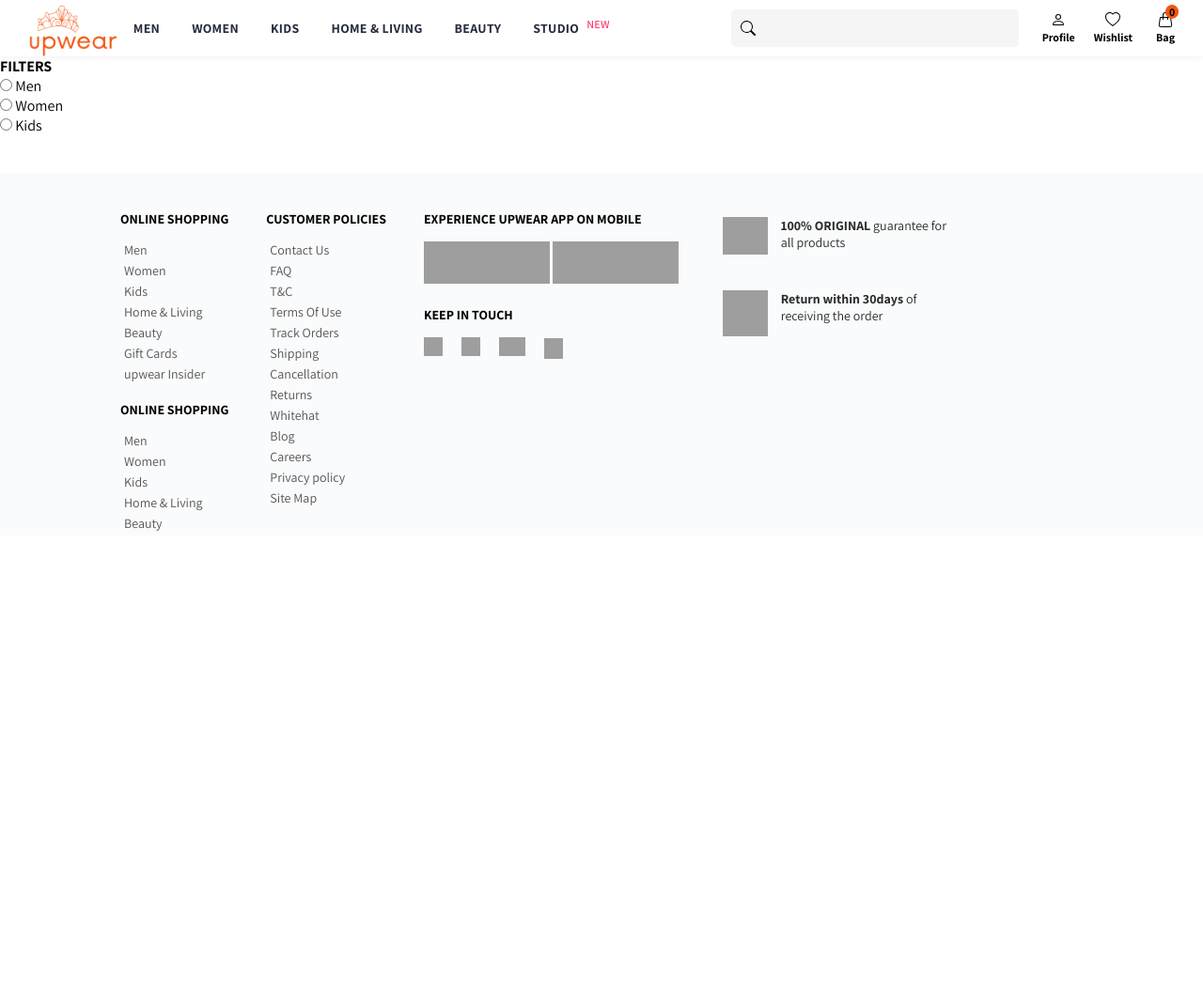
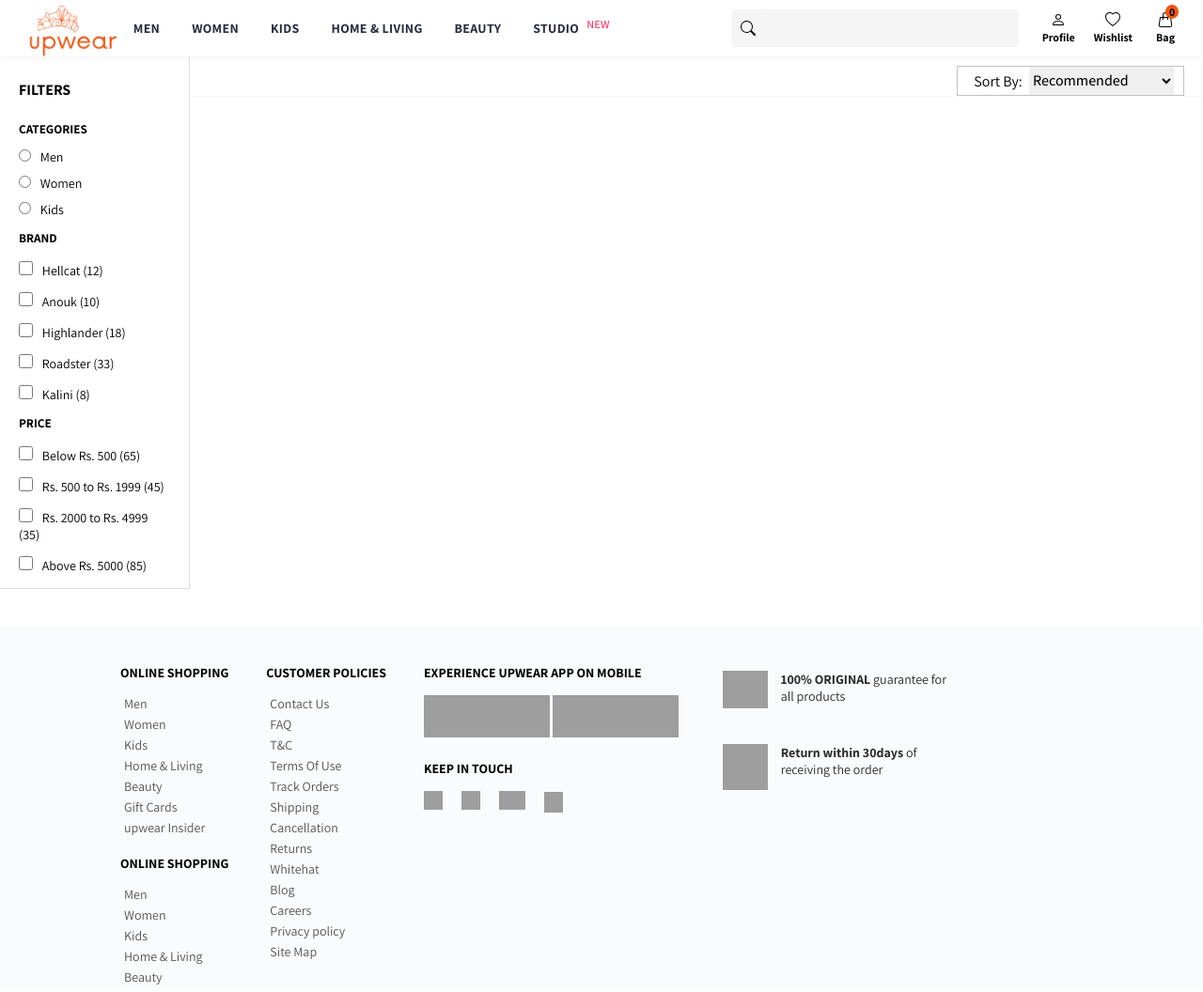
Before and after one commit to chetandabli/upwear, a plain HTML site: page frontend/product.html in a window 1280 px wide. Shown: the top 1056 px of the page at 94% size. Drawn offline with Linux system fonts and the light colour scheme; no server answers; grey boxes are pictures that could not be loaded.

Commit message:
done something

```diff
--- a/frontend/product.html
+++ b/frontend/product.html
@@ -17,6 +17,7 @@
                 <h6 id="clearfilter"></h6>
             </div>
             <div id="filterbycategory">
+                <h5>CATEGORIES</h5>
                 <div>
                     <input type="radio" name="mens" id="mensfilter" value="mens">
                     <label for="mens">Men</label>
@@ -30,11 +31,67 @@
                     <label for="kids">Kids</label>
                 </div>
             </div>
+            <div id="brandfilter">
+                <h5>BRAND</h5>
+                <div>
+                    <input type="checkbox" name="hellcat" id="hellcat">
+                    <label for="hellcat">Hellcat (12)</label>
+                </div>
+                <div>
+                    <input type="checkbox" name="anouk" id="anouk">
+                    <label for="anouk">Anouk (10)</label>
+                </div>
+                <div>
+                    <input type="checkbox" name="highlander" id="highlander">
+                    <label for="highlander">Highlander (18)</label>
+                </div>
+                <div>
+                    <input type="checkbox" name="roadster" id="roadster">
+                    <label for="roadster">Roadster (33)</label>
+                </div>
+                <div>
+                    <input type="checkbox" name="kalini" id="kalini">
+                    <label for="kalini">Kalini (8)</label>
+                </div>
+            </div>
+            <div id="pricefilter">
+                <h5>PRICE</h5>
+                <div>
+                    <input type="checkbox" name="pricebelow500" id="pricebelow500">
+                    <label for="pricebelow500">Below Rs. 500 <span id="pricebelow500span">(65)</span></label>
+                </div>
+                <div>
+                    <input type="checkbox" name="pricebelow2000" id="pricebelow2000">
+                    <label for="pricebelow2000">Rs. 500 to Rs. 1999 <span id="pricebelow2000span">(45)</span></label>
+                </div>
+                <div>
+                    <input type="checkbox" name="pricebelow5000" id="pricebelow5000">
+                    <label for="pricebelow5000">Rs. 2000 to Rs. 4999 <span id="pricebelow5000span">(35)</span></label>
+                </div>
+                <div>
+                    <input type="checkbox" name="pricegre5000" id="pricegre5000">
+                    <label for="pricegre5000">Above Rs. 5000 <span id="pricegre5000span">(85)</span></label>
+                </div>
+            </div>
         </div>
-        <div id="productdata"></div>
+        <div id="productdata">
+            <div id="sortbuttondiv">
+                <div id="sortbox">
+                    <p>Sort By: </p>
+                    <select name="sort" id="sortfun">
+                        <option class="sortoption" value="recommended">Recommended</option>
+                        <option class="sortoption" value="discount">Better Discount</option>
+                        <option class="sortoption" value="lth">Price: Low to High</option>
+                        <option class="sortoption" value="htl">Price: High to Low</option>
+                        <option class="sortoption" value="htlrating">Customer Rating</option>
+                    </select>
+                </div>
+            </div>
+            <div id="products"></div>
+        </div>
     </div>
     <div id="footer" class="footer"></div>
     <script type="module" src="./scr/navbar.js"></script>
-    <script src="./scr/mens.js"></script>
+    <script type="module" src="./scr/product.js"></script>
 </body>
 </html>
--- /dev/null
+++ b/frontend/scr/product.js
@@ -0,0 +1,17 @@
+import { get } from "./sortcuts.js";
+const baseURL = "http://localhost:4800/products"
+
+let productdiv = get("products");
+
+// fetching all data!
+async function fetchData(x){
+    try {
+        let data = await fetch(baseURL);
+        let acualData = await data.json();
+        console.log(acualData)
+    } catch (error) {
+        console.log(error)
+    }
+}
+
+fetchData()
--- a/frontend/styles/product.css
+++ b/frontend/styles/product.css
@@ -4,9 +4,85 @@
 }
 /* filter section */
 #filters{
+    width: 13%;
     display: block;
+    padding: 10px 20px;
+    border-right: 1px solid rgb(221, 221, 221);
+    border-bottom: 1px solid rgb(221, 221, 221);
 }
 #heading{
     display: flex;
     justify-content: space-between;
+    padding: 15px 0;
 }
+h5{
+padding: 7px 0;
+}
+
+#filters>div>div{
+    padding: 5px 0;
+    font-size: 14px;
+}
+#filters>div>div>input{
+    margin-right: 7px;
+    cursor: pointer;
+}
+#filters>div>div>label{
+    cursor: pointer;
+}
+
+#mensfilter, #womensfilter, #kidsfilter{
+    accent-color:#ff3f6c;
+}
+
+#brandfilter>div>input{
+    width: 15px;
+    height: 15px;
+    margin-top: 4px;
+    accent-color:#ff3f6c;
+}
+#pricefilter>div>input{
+    width: 15px;
+    height: 15px;
+    margin-top: 4px;
+    accent-color:#ff3f6c;
+}
+#productdata{
+    width: 87%;
+}
+
+#sortbuttondiv{
+    width: 100%;
+    display: flex;
+    justify-content: flex-end;
+    border-bottom:1px solid rgb(247, 247, 247);
+}
+
+#sortbox{
+    display: flex;
+    border: 1px solid rgb(194, 194, 194);
+    width: 220px;
+    height: 30px;
+    padding: 0 10px;
+    margin: 10px 20px 0 0;
+}
+#sortbox>p{
+    width: 30%;
+    text-align: center;
+    display: flex;
+    justify-content: center;
+    align-items: center;
+}
+
+#sortfun{
+    border: none;
+    width: 70%;
+    font-size: 16px;
+    outline: none;
+    font-weight: 500;
+
+}
+#sortfun *{
+    padding: 5px;
+    background-color: #dfd4d6;
+}
```
Also changed, not shown: frontend/scr/index.js (+9 -12 lines), frontend/scr/mens.js (deleted).
